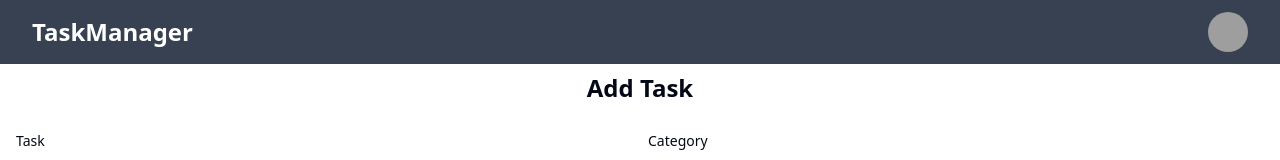
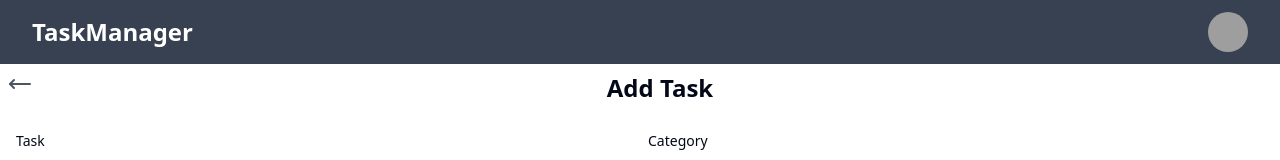
Before and after one commit to rupeshghimire7/TaskManager, a React (Vite) app in the folder frontend/: page /add-task in a window 1280 px wide. Shown: the top 160 px of the page. Built offline with nearby package versions, Linux system fonts and the light colour scheme; no server answers; sample sign-in values are in the browser's storage; grey boxes are pictures that could not be loaded.

Commit message:
add: back button

```diff
--- a/frontend/src/pages/AddTask.tsx
+++ b/frontend/src/pages/AddTask.tsx
@@ -1,12 +1,24 @@
 import AddTaskForm from "@/components/AddTaskForm"
 import Layout from "@/components/Layout/Layout"
+import { Button } from "@/components/ui/button"
+import { MoveLeftIcon } from "lucide-react"
+import { Link } from "react-router-dom"
 
 const AddTask = () => {
   return (
     <Layout>
       <div>
-        <h1 className="text-center text-2xl font-bold my-2">Add Task</h1>
-
+        <div className="flex justify-between">
+          <Link to={"/"}>
+            <Button
+              className="bg-transparent text-gray-600 hover:bg-transparent    "
+              size={"icon"}
+            >
+              <MoveLeftIcon />
+            </Button>
+          </Link>
+          <h1 className="mx-auto text-2xl font-bold my-2">Add Task</h1>
+        </div>
         <AddTaskForm />
       </div>
     </Layout>
--- a/frontend/src/pages/EditTask.tsx
+++ b/frontend/src/pages/EditTask.tsx
@@ -1,15 +1,25 @@
 import EditTaskForm from "@/components/EditTaskForm"
 import Layout from "@/components/Layout/Layout"
-import { useParams } from "react-router-dom"
+import { Button } from "@/components/ui/button"
+import { MoveLeftIcon } from "lucide-react"
+import { Link, useParams } from "react-router-dom"
 
 const EditTask = () => {
-  const { id } = useParams<{ id: string }>()
+  const { id = "" } = useParams<{ id: string }>()
   const taskId: string = id
   console.log("taskId:", taskId)
 
   return (
     <Layout>
-      <div>
+      <div className="flex justify-center">
+        <Link to={"/"}>
+          <Button
+            className="bg-transparent text-gray-600 hover:bg-transparent    "
+            size={"icon"}
+          >
+            <MoveLeftIcon />
+          </Button>
+        </Link>
         <h1 className="text-center text-2xl font-bold my-2">Edit Task</h1>
 
         <EditTaskForm taskId={taskId} />
```
Also changed, not shown: 1 other file (tests, documents, lock files or other folders).
